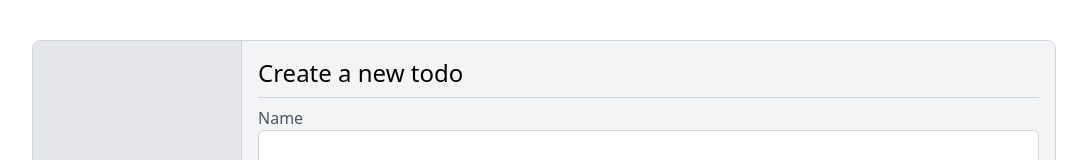
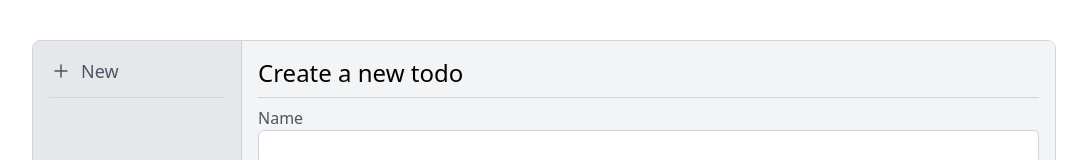
Before and after one commit to SimonVreman/todoapp, a Next.js app: page /todo/add in a window 1280 px wide. Shown: the top 160 px of the page, without its empty margins (96-1183 px from the left). Built offline with nearby package versions, Linux system fonts and the light colour scheme; what mobx-persist-store would draw is missing.

Commit message:
feat: implement nav

```diff
--- a/app/todo/[id]/page.tsx
+++ b/app/todo/[id]/page.tsx
@@ -15,6 +15,10 @@ export default function Page({ params }) {
   return (
     <SimplePage title={todo ? todo.name : "Todo not found"}>
       <div>
+        {todo.done && <span></span>}
+        {!todo.done && <span></span>}
+      </div>
+      <div>
         <p>{todo.description}</p>
       </div>
     </SimplePage>
--- a/components/Navigation/Navigation.tsx
+++ b/components/Navigation/Navigation.tsx
@@ -1,7 +1,48 @@
 "use client"
 
 import { useStore } from "@/stores/rootStore"
+import Link from "next/link"
+import { CheckIcon, MinusSmallIcon, PlusSmallIcon } from "@heroicons/react/24/outline"
+import classNames from "classnames"
+import { observer } from "mobx-react-lite"
 
-export default function Navigation() {
+const Navigation = () => {
   const { todoStore } = useStore()
+
+  const todos = todoStore.getAll()
+
+  return (
+    <div className={"w-full h-full p-4 flex flex-col text-gray-600"}>
+      <div>
+        <Link
+          href={"/todo/add"}
+          className={
+            "border-b border-gray-300 pb-3 mb-2 text-lg flex items-center hover:text-gray-900 transition-colors"
+          }
+        >
+          <PlusSmallIcon className={"h-6 mr-2"} /> New
+        </Link>
+      </div>
+      {todos
+        .slice()
+        .sort((a, b) => (a.updated > b.updated ? -1 : 1))
+        .map((todo) => (
+          <div key={todo.id}>
+            <Link href={`/todo/${todo.id}`} className={"flex items-center hover:text-gray-900 transition-colors"}>
+              {todo.done && (
+                <CheckIcon
+                  className={classNames("h-6 mr-2", {
+                    "text-green-500 hover:text-green-900": todo.done,
+                  })}
+                />
+              )}
+              {!todo.done && <MinusSmallIcon className={classNames("h-6 mr-2")} />}
+              <span className={"truncate flex-shrink"}>{todo.name}</span>
+            </Link>
+          </div>
+        ))}
+    </div>
+  )
 }
+
+export default observer(Navigation)
--- a/components/TodoForm/TodoForm.tsx
+++ b/components/TodoForm/TodoForm.tsx
@@ -26,6 +26,7 @@ export default function TodoForm({ oldTodo }: { oldTodo?: Todo }) {
     description: oldTodo?.description ?? "",
     priority: oldTodo?.priority ?? 2,
     timestamp: oldTodo?.timestamp ?? 0,
+    done: false,
   }
 
   return (
--- a/package.json
+++ b/package.json
@@ -9,6 +9,7 @@
     "lint": "next lint"
   },
   "dependencies": {
+    "@heroicons/react": "^2.0.17",
     "@types/node": "18.15.11",
     "@types/react": "18.0.37",
     "@types/react-dom": "18.0.11",
@@ -18,6 +19,7 @@
     "eslint-config-next": "13.3.0",
     "mobx": "^6.9.0",
     "mobx-persist-store": "^1.1.3",
+    "mobx-react": "^7.6.0",
     "next": "13.3.0",
     "postcss": "8.4.22",
     "react": "18.2.0",
--- a/stores/todoStore.ts
+++ b/stores/todoStore.ts
@@ -15,6 +15,10 @@ export class TodoStore {
 
   getById(id: number) {
     return this.todos.find((todo) => todo.id === id)
+  }
+
+  getAll() {
+    return this.todos
   }
 
   create(todo: NonPersistedTodo) {
--- a/types/todo.ts
+++ b/types/todo.ts
@@ -4,6 +4,7 @@ export interface Todo {
   description: string
   timestamp?: number
   priority: number
+  done: boolean
   updated: number
 }
 
@@ -12,4 +13,5 @@ export interface NonPersistedTodo {
   description: string
   timestamp?: number
   priority: number
+  done: boolean
 }
```
Also changed, not shown: 1 other file (tests, documents, lock files or other folders).
